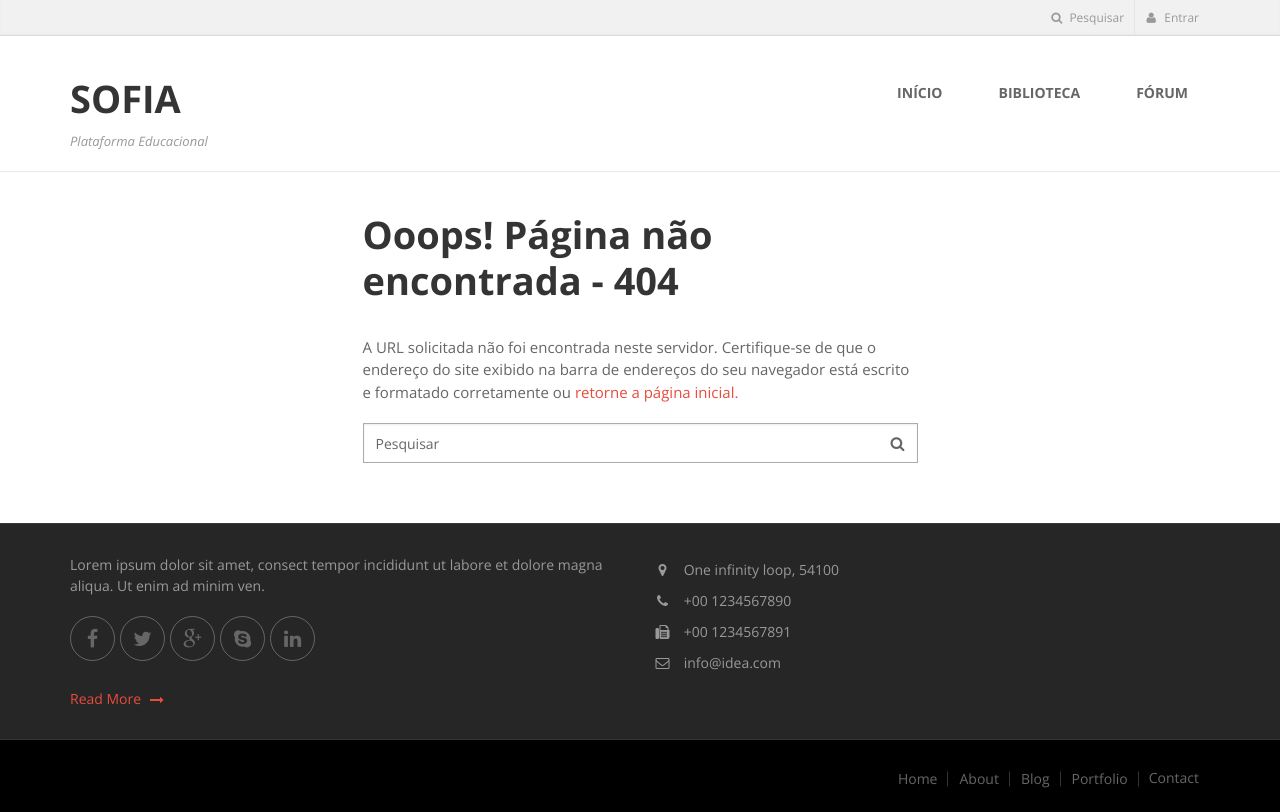
After one commit to gileno/sofia, a Django app: template sofia/apps/core/templates/404.html in a window 1280 px wide. The commit adds this page. Run offline with Django 3.2, Linux system fonts and the light colour scheme; the template is opened without the code that fills it, so the values that code supplies are empty; parts of the project's set-up code (start-up, migrations or seed data) failed here and were passed over; some libraries are stand-ins or nearby versions.

Commit message:
adicionando páginas 404 e 500

```diff
--- /dev/null
+++ b/sofia/apps/core/templates/404.html
@@ -0,0 +1,29 @@
+{% extends 'base.html' %}
+
+{% load i18n %}
+
+{% block body %}
+<section class="main-container" style="margin-top: 0px;">
+	<div class="container">
+		<div class="row">
+			<!-- main start -->
+			<!-- ================ -->
+			<div class="main col-md-6 col-md-offset-3">
+                {% url 'core:index' as url_index %}
+                {% blocktrans%}
+				<h1 class="title">Ooops! Página não encontrada - 404</h1>
+				<br>
+				<p>A URL solicitada não foi encontrada neste servidor. Certifique-se de que o endereço do site exibido na barra de endereços do seu navegador está escrito e formatado corretamente ou <a href="{{ url_index }}">retorne a página inicial.</a></p>
+                {% endblocktrans %}
+				<form role="search">
+					<div class="form-group has-feedback">
+						<input type="text" class="form-control" placeholder="{% trans 'Pesquisar' %}">
+						<i class="fa fa-search form-control-feedback"></i>
+					</div>
+				</form>
+			</div>
+			<!-- main end -->
+		</div>
+	</div>
+</section>
+{% endblock %}
--- a/sofia/apps/core/templates/base.html
+++ b/sofia/apps/core/templates/base.html
@@ -122,10 +122,8 @@
                                 </div>
                             </div>
                             <!--  header top dropdowns end -->
-
                         </div>
                         <!-- header-top-second end -->
-
                     </div>
                 </div>
             </div>
@@ -189,11 +187,14 @@
                                         <!-- Collect the nav links, forms, and other content for toggling -->
                                         <div class="collapse navbar-collapse" id="navbar-collapse-1">
                                             <ul class="nav navbar-nav navbar-right">
-                                                <li class="active">
-                                                    <a href="" class="dropdown-toggle">Início</a>
+                                                <li>
+                                                    <a href="{% url 'core:index' %}" class="dropdown-toggle">Início</a>
                                                 </li>
                                                 <li>
-                                                    <a href="index.html" class="dropdown-toggle">Fórum</a>
+                                                    <a href="#">Biblioteca</a>
+                                                </li>
+                                                <li>
+                                                    <a href="#">Fórum</a>
                                                 </li>
                                             </ul>
                                         </div>
--- a/sofia/apps/core/views.py
+++ b/sofia/apps/core/views.py
@@ -3,3 +3,5 @@ from django.views.generic import TemplateView
 
 
 index = TemplateView.as_view(template_name='index.html')
+error404 = TemplateView.as_view(template_name='404.html')
+error500 = TemplateView.as_view(template_name='500.html')
```
Also changed, not shown: sofia/apps/core/templates/500.html (added, +23 -0 lines), sofia/sofia/urls.py (+10 -1 lines).
